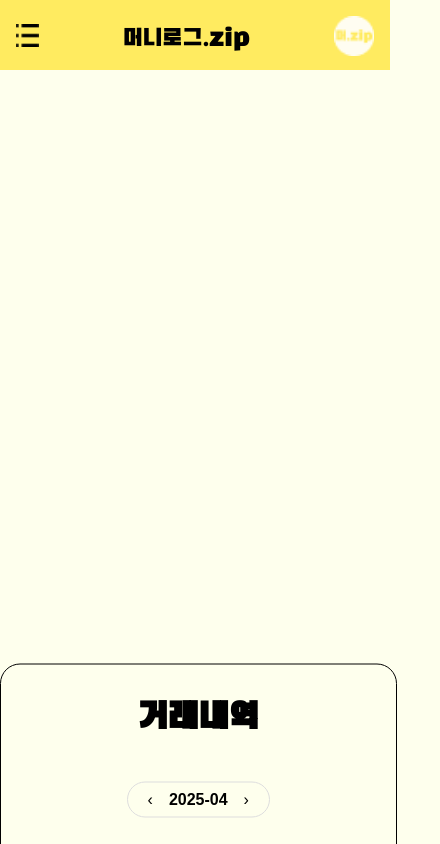
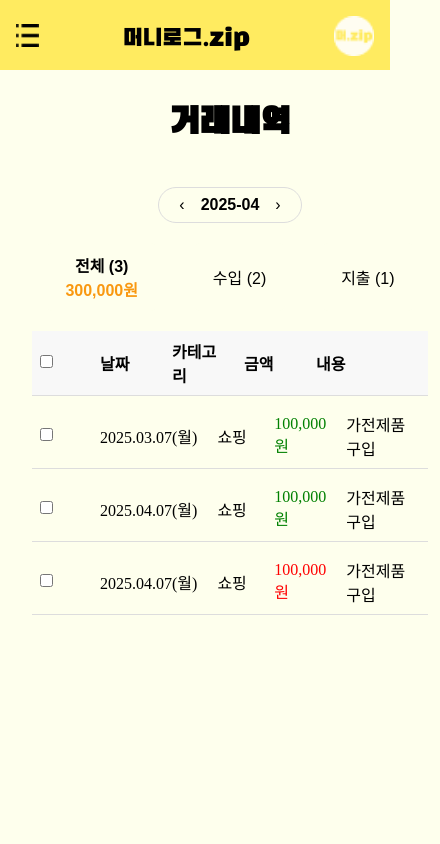
Before and after one commit to ByeongwooAn/-Skeletone-Project-Household-Ledger, a Vue app: page /cashreport in a window 390 px wide. Shown: the top 844 px of the page, 440 px wide, since content can reach past the window. Built offline with nearby package versions, Linux system fonts and the light colour scheme.

Commit message:
fix: 거래내역 css 수정

```diff
--- a/src/App.vue
+++ b/src/App.vue
@@ -15,6 +15,7 @@ const isMobile = useMediaQuery("(max-width: 394px)");
 </template>
 <style scoped>
 #container {
-    display: flex;
+  display: flex; /* 가로로 배치 */
 }
+
 </style>
--- a/src/css/cashreportview.css
+++ b/src/css/cashreportview.css
@@ -1,12 +1,5 @@
 .container {
-    position: relative;
-    width: 1155px;
-    max-width: 95%;
-    margin: 0 auto;
-    border: 1px solid black;
-    border-radius: 20px;
-    padding: 16px;
-    transform: translateY(50%);
+  margin: 20px;
   }
   /* 헤더 영역 */
   .headers{
@@ -113,42 +106,20 @@
   }
 
   /* 반응형: 화면 너비 줄어들 때 */
-  @media (max-width: 1200px) {
-    .container {
-      width: 90%;
-    }
-  }
 
-  @media (max-width: 768px) {
-    .container {
-      width: 95%;
-      padding: 16px;
-    }
 
-    .tabs {
-
-      align-items: center;
-      gap: 10px;
-    }
-
-    .table-header,
-    .table-row {
-      grid-template-columns: 1fr 2fr 2fr 2fr 3fr;
-    }
-  }
-
-  @media (max-width: 480px) {
+  @media (max-width: 400px) {
     .container {
       width: 100%;
+      min-width: 396px;;
+      margin-top: 70px;
       padding: 12px;
+
     }
 
     .tabs {
       gap: 8px;
     }
 
-    .table-header,
-    .table-row {
-      grid-template-rows: 1fr 2fr 2fr;
-    }
+
   }
```
